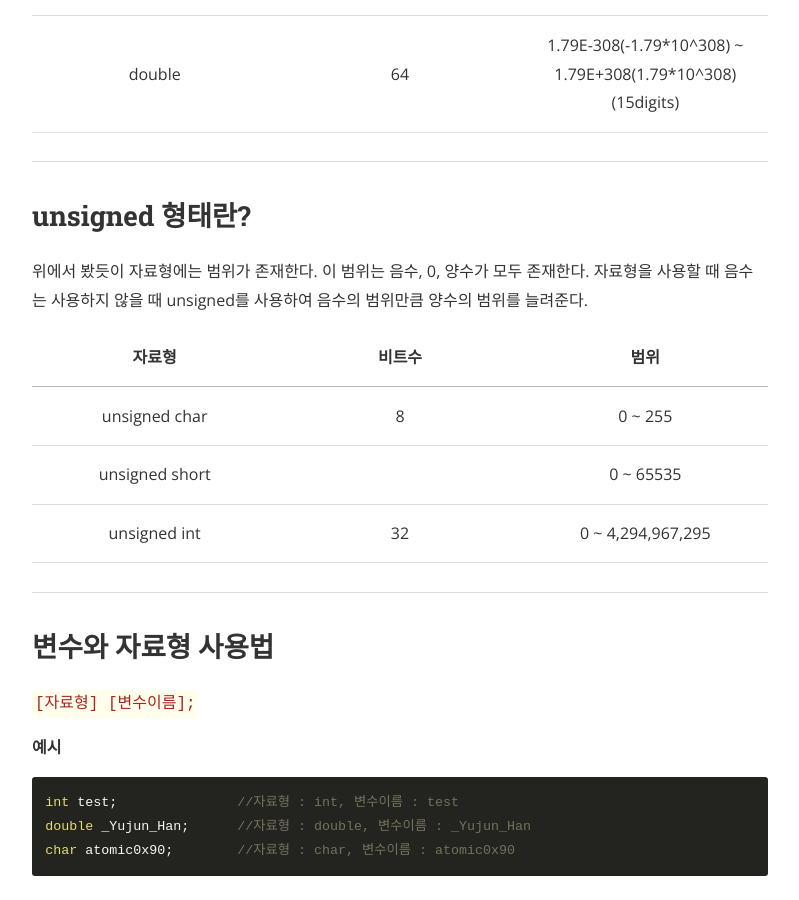
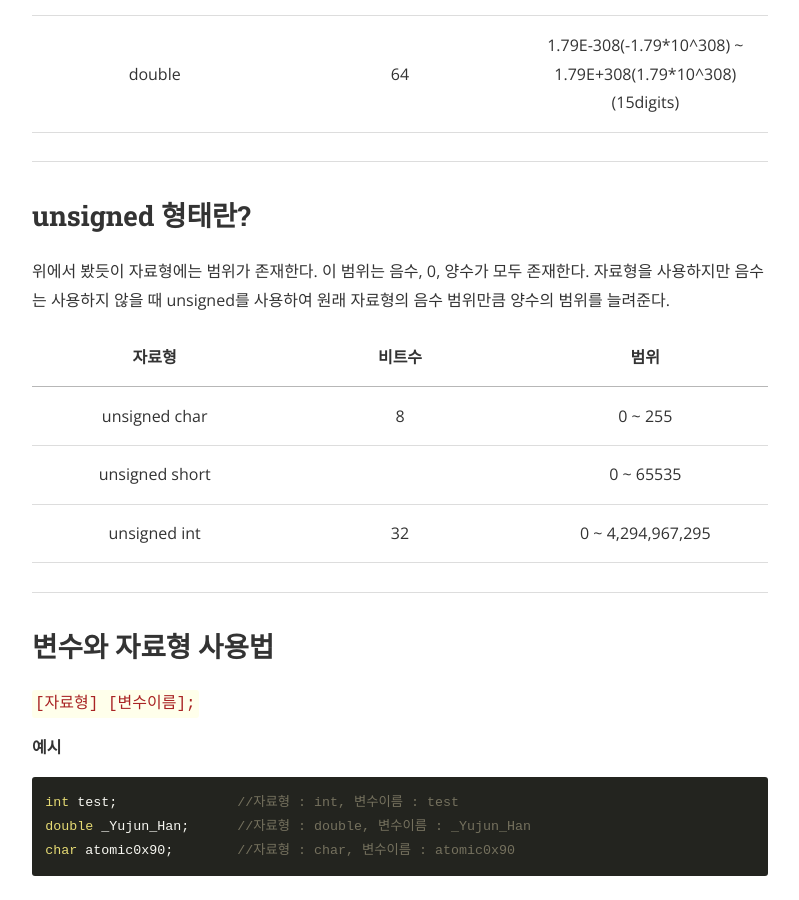
Before and after one commit to atomic0x90/atomic0x90.github.io, a Jekyll site: the page built from _posts/2019-05-30-Variables-and-data-types.markdown, in a window 1280 px wide and 900 px high, scrolled down 3264 px. Shown: the whole window, without its empty margins (240-1039 px from the left). Built offline with Jekyll 4.4.1, drawn with Linux system fonts in a browser that asks for light colours; nearby versions of some CDN libraries; comment, search, counter and statistics services are not loaded.

Commit message:
Docs unsigned

```diff
--- a/_posts/2019-05-30-Variables-and-data-types.markdown
+++ b/_posts/2019-05-30-Variables-and-data-types.markdown
@@ -111,7 +111,7 @@ double		|64		|1.79E-308(-1.79\*10^308) ~ 1.79E+308(1.79\*10^308) (15digits)
 ## unsigned 형태란?
 
 위에서 봤듯이 자료형에는 범위가 존재한다. 이 범위는 음수, 0, 양수가 모두 존재한다.
-자료형을 사용할 때 음수는 사용하지 않을 때 unsigned를 사용하여 음수의 범위만큼 양수의 범위를 늘려준다.
+자료형을 사용하지만 음수는 사용하지 않을 때 unsigned를 사용하여 원래 자료형의 음수 범위만큼 양수의 범위를 늘려준다.
 
 자료형		|비트수		|범위
 :------:	|:------:	|:------:
```
